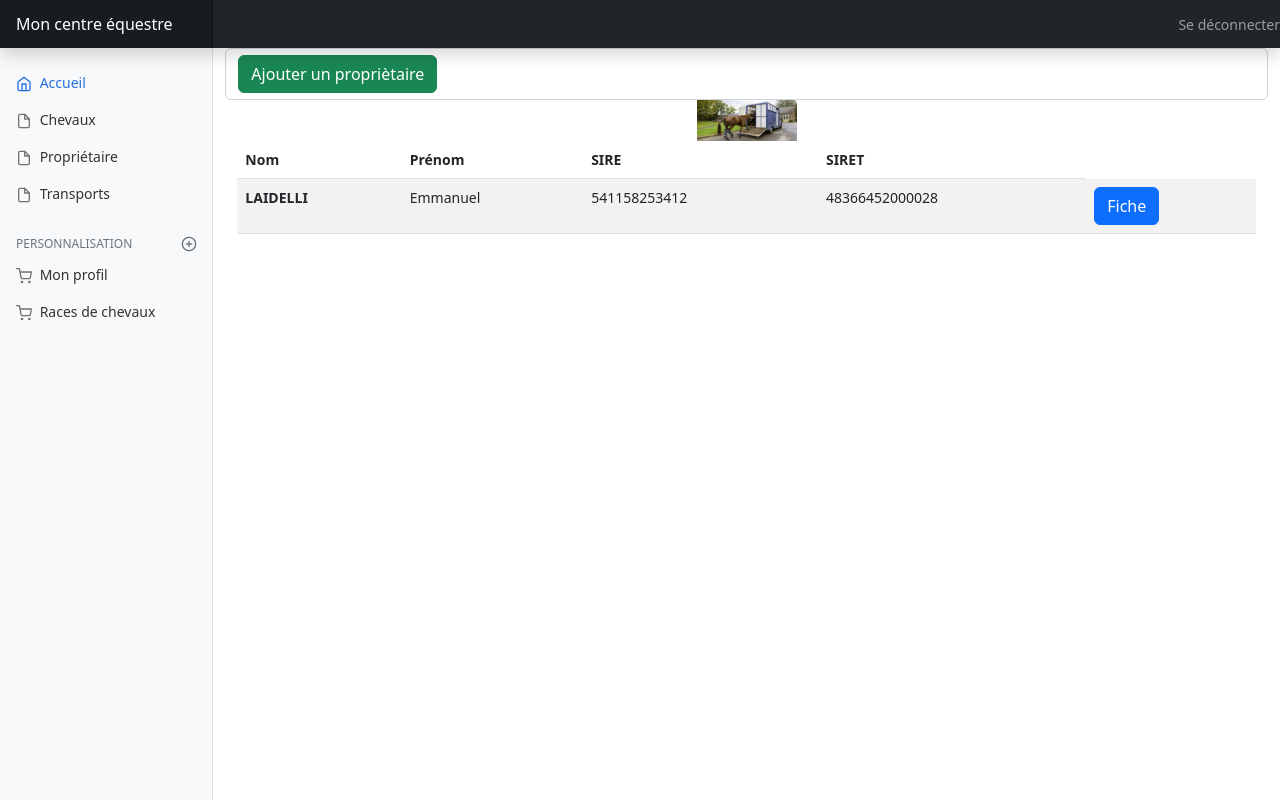
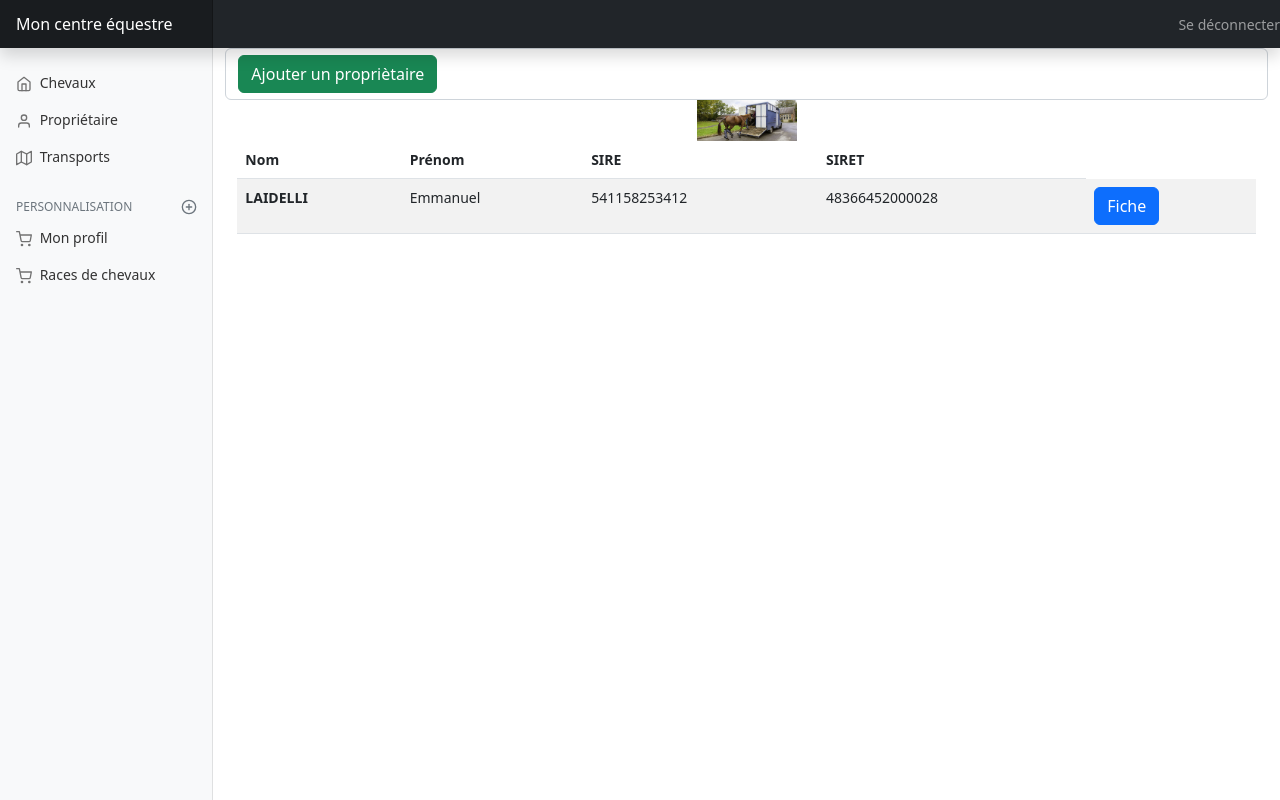
Before and after one commit to Orkhyd/projet-equide, a Flask app: page /proprietaire/proprietaires in a window 1280 px wide. Run offline with Flask 2, Linux system fonts and the light colour scheme; a user stored in the database is signed in; data comes from the database, SQL or seed files in the repository; some libraries are stand-ins or nearby versions.

Commit message:
maj nav bar

```diff
--- a/Programme/templates/base.html
+++ b/Programme/templates/base.html
@@ -89,26 +89,20 @@
 				<div class="position-sticky pt-3 sidebar-sticky">
 					<ul class="nav flex-column">
 						<li class="nav-item">
-							<a class="nav-link active" aria-current="page" href="">
+							<a class="nav-link" href="{{ url_for('chevaux.infos_chevaux') }}">
 								<span data-feather="home" class="align-text-bottom"></span>
-								Accueil
-							</a>
-						</li>
-						<li class="nav-item">
-							<a class="nav-link" href="{{ url_for('chevaux.infos_chevaux') }}">
-								<span data-feather="file" class="align-text-bottom"></span>
 								Chevaux
 							</a>
 						</li>
 						<li class="nav-item">
 							<a class="nav-link" href="{{ url_for('proprietaires.infos_proprietaires') }}">
-								<span data-feather="file" class="align-text-bottom"></span>
+								<span data-feather="user" class="align-text-bottom"></span>
 								Propriétaire
 							</a>
 						</li>
 						<li class="nav-item">
 							<a class="nav-link" href="{{ url_for('transports.infos_transports') }}">
-								<span data-feather="file" class="align-text-bottom"></span>
+								<span data-feather="map" class="align-text-bottom"></span>
 								Transports
 							</a>
 						</li>
```
